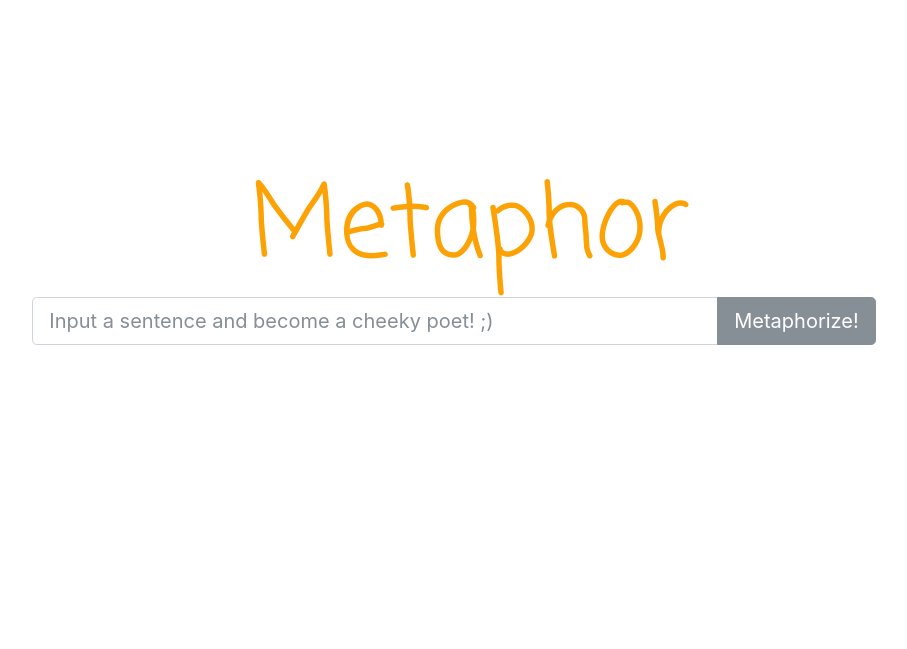
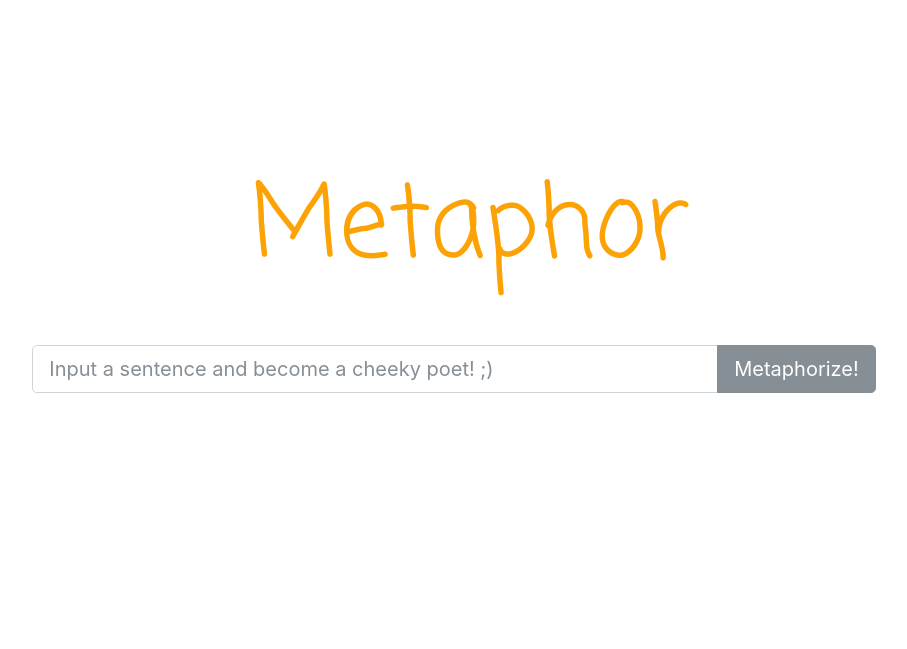
Before and after one commit to guiem/metaphor, a Django app: page / in a window 1280 px wide. Shown: the top 649 px of the page, without its empty margins (186-1093 px from the left). Run offline with Django 3.2, Linux system fonts and the light colour scheme; parts of the project's set-up code (start-up, migrations or seed data) failed here and were passed over.

Commit message:
Minor design changes

```diff
--- a/metaphor/templates/homepage.html
+++ b/metaphor/templates/homepage.html
@@ -15,7 +15,7 @@
             {% if error_message %}<p><strong>{{ error_message }}</strong></p>{% endif %}
         </div>
         <div class="row">
-            <div class="col-md-8 offset-2">
+            <div class="col-md-8 offset-2 mt-5">
                 <form action="metaphorize" method="post">
                 {% csrf_token %}
                     <div class="input-group input-group-lg">
@@ -30,16 +30,16 @@
         <div class="row">
             <div class="col-md-6 offset-3">
                 {% if lang == "English" %}
-                    <div class="metaphor">
+                    <div class="metaphor mt-3">
                         {{ metaphor_text }}
                     </div>
                 {% elif lang %}
-                    <div class="error_text">
+                    <div class="error_text mt-5">
                         Sorry! Right now I only process English sentences. I sense some <strong>{{lang}}</strong> ;) Want to know how the language is detected? <a href="https://github.com/guiem/metaphor/blob/master/documentation/language_detection.md">Enlighten me!</a>
                     </div>
                 {% endif %}
                 {% if sentence_text %}
-                    <div class="row">
+                    <div class="row mt-5">
                         &lt;&lt;{{ sentence_text }}&gt;&gt; was the original sentence.
                     </div>
                 {% endif %}
```
